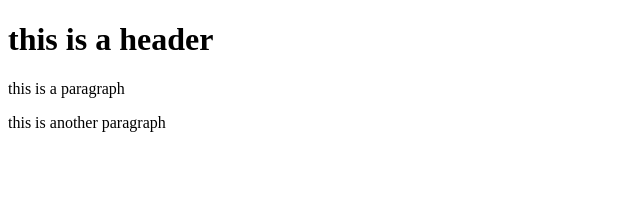
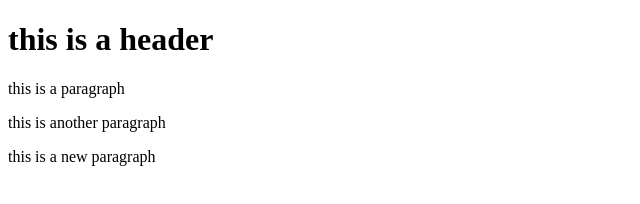
Before and after one commit to khtran1994/git-test, a website: page index.html in a window 1280 px wide. Shown: the whole page, without its empty margins (0-640 px from the left). Drawn offline with Linux system fonts and the light colour scheme.

Commit message:
fourth commit

```diff
--- a/index.html
+++ b/index.html
@@ -5,5 +5,6 @@
         <h1> this is a header</h1>
         <p> this is  a paragraph </p>
         <p> this is another paragraph </p>
+        <p> this is a new paragraph </p>
     </body>
     </html>
```
Also changed, not shown: package.json (added, +24 -0 lines), 1 other file.
